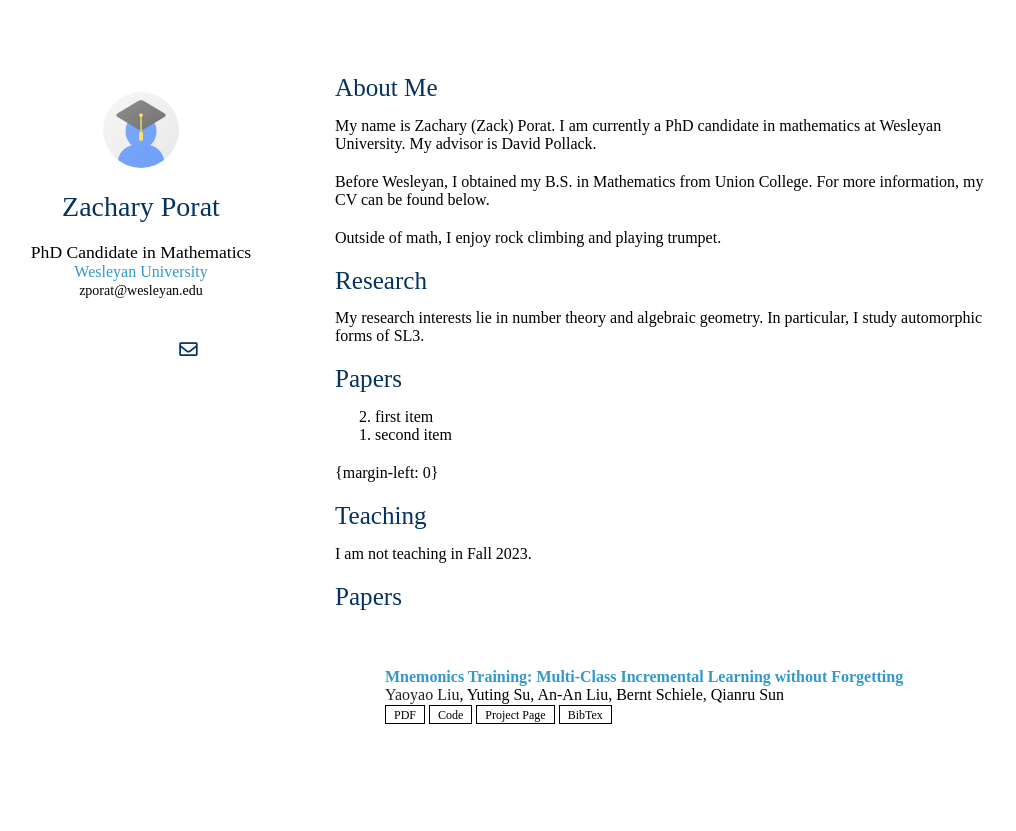
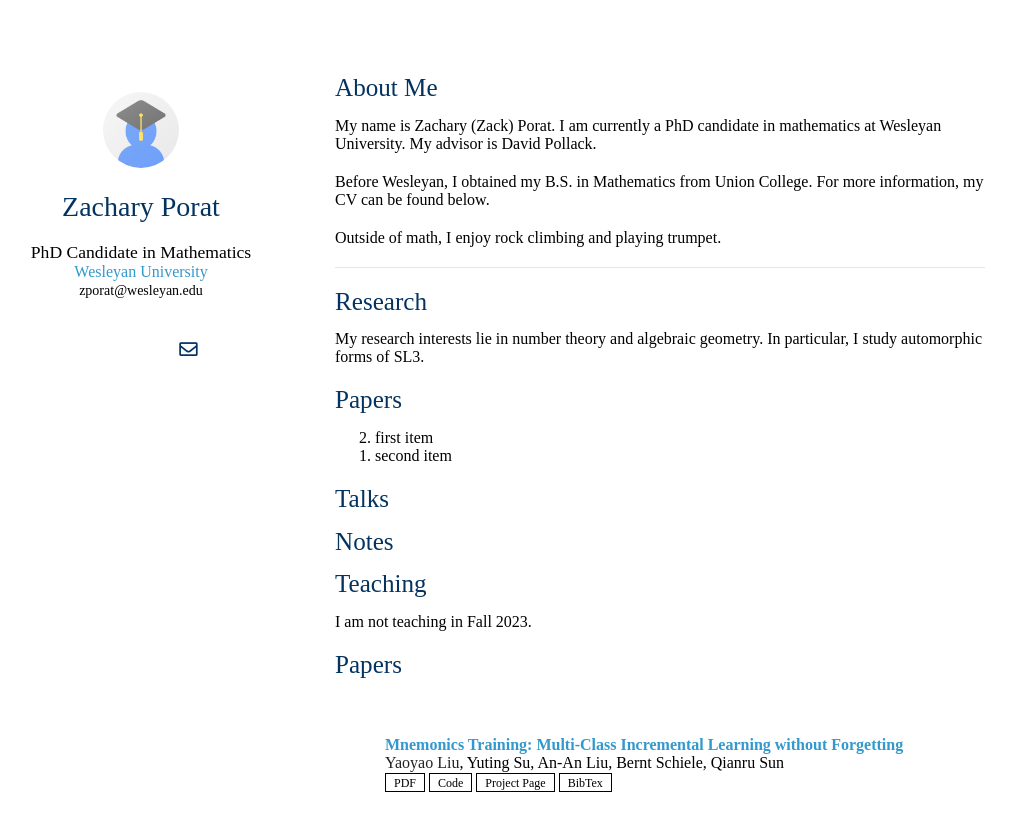
Before and after one commit to zporat/zporat.github.io, a Jekyll site: the page built from index.md, in a window 1280 px wide and 945 px high. Shown: the top 831 px of the window, without its empty margins (135-1151 px from the left). Built offline with Jekyll 4.4.1, drawn with Linux system fonts in a browser that asks for light colours; nearby versions of some CDN libraries; a style sheet for code colours, icons or effects is not loaded; our own code applies the rules of GitHub Pages for plain Markdown files.

Commit message:
Update index.md

```diff
--- a/index.md
+++ b/index.md
@@ -10,6 +10,8 @@ Before Wesleyan, I obtained my B.S. in Mathematics from Union College.  For more
 
 Outside of math, I enjoy rock climbing and playing trumpet.
 
+***
+
 ## Research
 
 My research interests lie in number theory and algebraic geometry. In particular, I study automorphic forms of SL3.
@@ -19,7 +21,10 @@ My research interests lie in number theory and algebraic geometry. In particular
 0. first item
 0. second item
 {: reversed="reversed"}
-{margin-left: 0}
+
+## Talks
+
+## Notes
 
 ## Teaching
 
```
